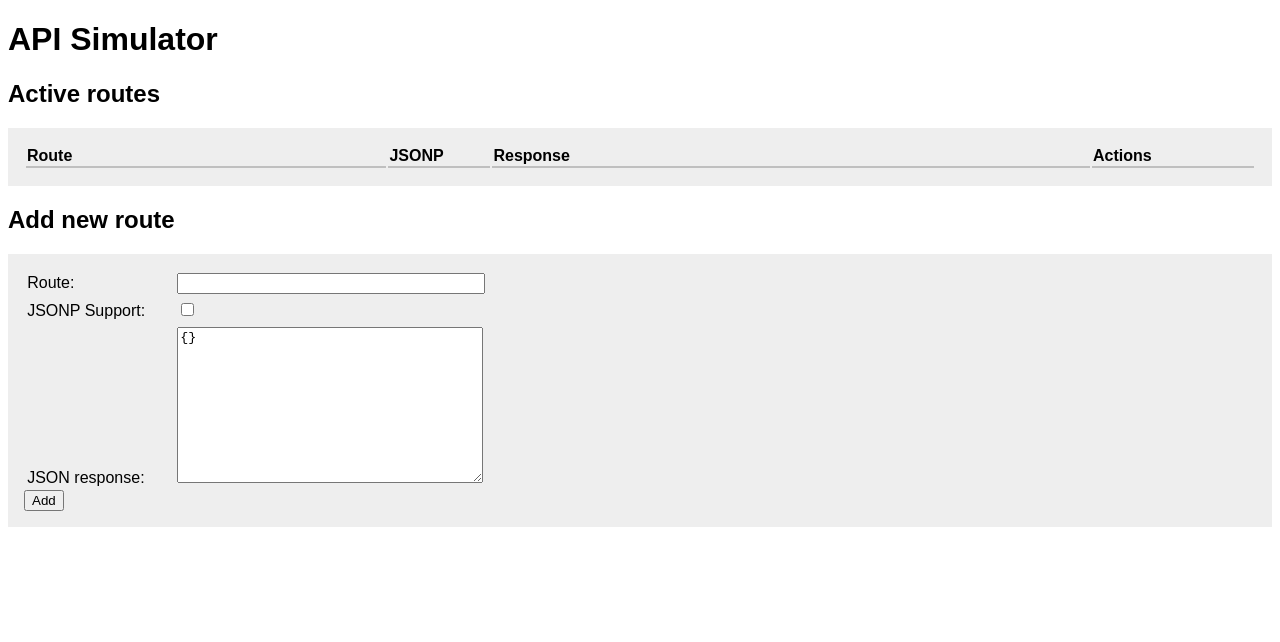
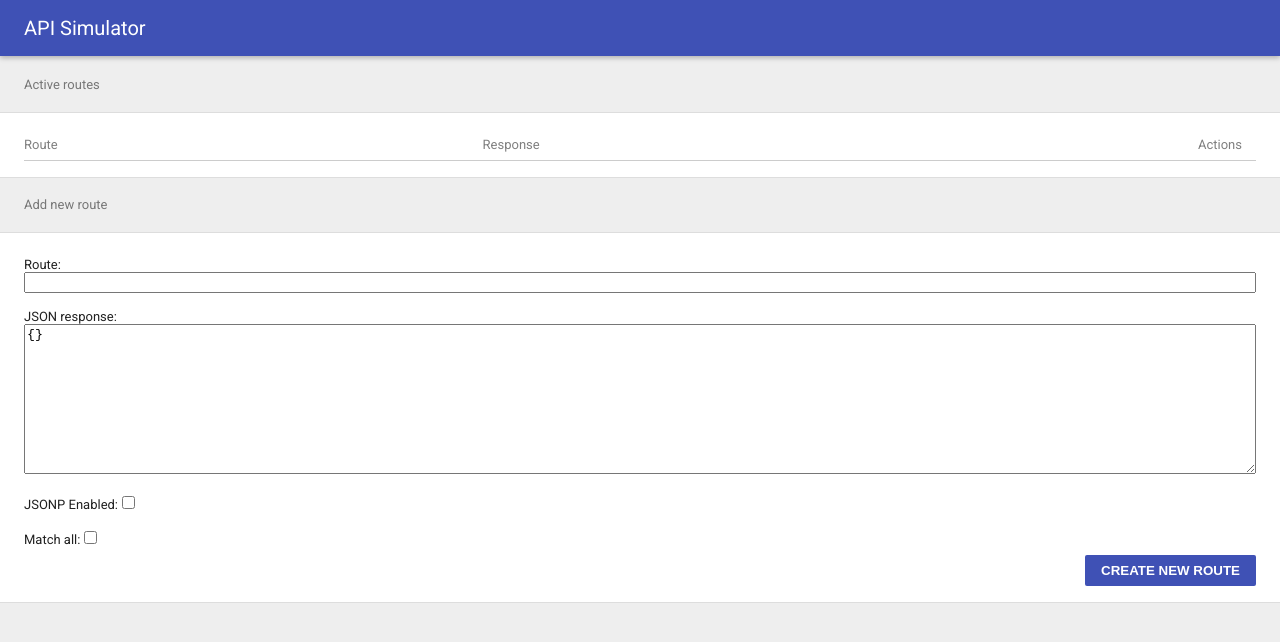
Before and after one commit to pbakaus/serviceworker-api-tester, a plain HTML site: page index.html in a window 1280 px wide. Drawn offline with Linux system fonts and the light colour scheme.

Commit message:
JSONP support, query match all support, bugfixes, nicer look

```diff
--- a/index.html
+++ b/index.html
@@ -2,6 +2,7 @@
 <html>
 	<head>
 		<title>SO SO READY</title>
+		<link rel='stylesheet' type='text/css' href='http://fonts.googleapis.com/css?family=Roboto:500,400italic,300,500italic,300italic,400'>
 		<link rel="stylesheet" type="text/css" href="main.css">
 	</head>
 	<body>
@@ -10,14 +11,13 @@
 
 		<h2>Active routes</h2>
 
-		<div class=" container">
+		<div class="card">
 
-		<table id="endpoints_table" width="100%">
+		<table id="endpoints_table" width="100%" cellpadding="0" cellspacing="0">
 			<tr>
 				<th>Route</th>
-				<th width="100">JSONP</th>
 				<th>Response</th>
-				<th width="160">Actions</th>
+				<th width="50">Actions</th>
 			</tr>
 		</table>
 
@@ -25,17 +25,21 @@
 
 		<h2>Add new route</h2>
 
-		<div class="endpoints-add container">
+		<div class="endpoints-add card">
 			<div>
 				<label>Route:</label><input id="add_route" type="text" value="">
 			</div>
 			<div>
-				<label>JSONP Support:</label><input id="add_jsonp" type="checkbox" value="">
+				<label>JSON response:</label><textarea id="add_retval">{}</textarea>
 			</div>
 			<div>
-				<label>JSON response:</label><textarea id="add_retval">{}</textarea>
+				<label>JSONP Enabled:</label><input id="add_jsonp" type="checkbox" value="">
 			</div>
-			<button id="add">Add</button>
+
+			<div>
+				<label>Match all:</label><input id="add_matchall" type="checkbox" value="">
+			</div>
+			<button id="add">CREATE NEW ROUTE</button>
 		</div>
 
 	<!--script src="https://code.jquery.com/jquery-2.1.1.min.js"></script>-->
--- a/main.css
+++ b/main.css
@@ -1,23 +1,52 @@
 body {
-			font-family: Arial;
+	font-family: 'Roboto', sans-serif;
+	font-size: 13px;
+	padding: 0;
+	margin: 0;
+	background-color: #eee;
+	color: #212121;
+	-webkit-font-smoothing: antialiased;
+	text-rendering: optimizeLegibility;
 }
 
-		.container {
-			background: #eee;
-			padding: 1em;
+h1 {
+	background: #3f51b5;
+	font-size: 20px;
+	line-height: 56px;
+	font-weight: 400;
+	color: #fff;
+	margin-top: 0;
+	box-shadow: 0 2px 5px rgba(0,0,0,.26);
+	padding-left: 24px;
+}
+
+h2 {
+	padding-left: 24px;
+	font-weight: 400;
+	color: rgba(0,0,0,0.5);
+	font-size: 13px;
+	line-height: 32px;
+}
+
+.card {
+	background: #fff;
+	padding: 16px 24px;
+	margin: 8px 0px;
+	border-top: 1px solid #ddd;
+	border-bottom: 1px solid #ddd;
 }
 
 .endpoints-add label {
-			width: 150px;
 	display: inline-block;
 }
 
 .endpoints-add div {
-			padding: 0.2em;
+	padding: 8px 0;
 }
 
 .endpoints-add textarea, .endpoints-add input[type=text] {
-			width: 300px;
+	width: 100%;
+	box-sizing: border-box;
 }
 
 .endpoints-add textarea {
@@ -42,7 +71,71 @@
 	content: 'Invalid JSON!';
 }
 
+table td, table th {
+	padding: 8px;
+	padding-left: 0;
+	/* padding-bottom: 0; */
+}
+
+table td {
+    padding-bottom: 0;
+}
+
+table td div {
+	font-size: 15px;
+	line-height: 24px;
+}
+
+table td span {
+	display: block;
+	color: rgba(0,0,0,0.5);
+	font-size: 13px;
+}
+
 table th {
 	text-align: left;
-			border-bottom: 2px solid rgba(0,0,0,0.2);
+	border-bottom: 1px solid rgba(0,0,0,0.2);
+	font-weight: 400;
+	color: rgba(0,0,0,0.5);
 }
+
+button.delete {
+	background: url(assets/ic_highlight_remove_grey600_18dp.png);
+	background-repeat: no-repeat;
+	background-size: 100%;
+	height: 18px;
+	width: 18px;
+	border: 0;
+	cursor: pointer;
+}
+
+button.test {
+	background: url(assets/ic_launch_grey600_18dp.png);
+	background-repeat: no-repeat;
+	background-size: 100%;
+	height: 18px;
+	width: 18px;
+	border: 0;
+	cursor: pointer;
+}
+
+#add {
+	background: #3f51b5;
+	color: #fff;
+	border: 0;
+	border-radius: 2px;
+	font-weight: 600;
+	padding: 8px 16px;
+	float: right;
+	margin: 0;
+}
+
+.card:before,
+.card:after {
+    content: " "; /* 1 */
+    display: table; /* 2 */
+}
+
+.card:after {
+    clear: both;
+}
--- a/main.js
+++ b/main.js
@@ -124,6 +124,7 @@ var Client = {
 
 			var route = Client.normalizeRoute(add_route.value);
 			var jsonp = add_jsonp.checked;
+			var matchAll = add_matchall.checked;
 			var retval = add_retval.value;
 
 			if(endpoints[route]) {
@@ -141,7 +142,7 @@ var Client = {
 				return;
 			}
 
-			var endpoint = { jsonp: jsonp, response: retval };
+			var endpoint = { jsonp: jsonp, matchAll: matchAll, response: retval };
 
 			// store, then rerender
 			Worker.add(route, endpoint).then(function() {
@@ -207,11 +208,7 @@ var Client = {
 			tr = document.createElement('tr');
 
 			td = document.createElement('td');
-			td.innerHTML = route;
-			tr.appendChild(td);
-
-			td = document.createElement('td');
-			td.innerHTML = endpoints[route].jsonp;
+			td.innerHTML = '<div>' + route + '</div><span>' + (endpoints[route].jsonp ? 'JSONP + JSONP' : 'JSON only') + (endpoints[route].matchAll ? ', Matches all queries' : '') + '</span>';
 			tr.appendChild(td);
 
 			td = document.createElement('td');
@@ -224,12 +221,14 @@ var Client = {
 
 			// buttons
 			button = document.createElement('button');
-			button.innerHTML = 'Delete';
+			button.tooltip = 'Deletes the route';
+			button.className = 'delete';
 			button.onclick = remove;
 			td.appendChild(button);
 
 			button = document.createElement('button');
-			button.innerHTML = 'Test (in console)';
+			button.title = 'Opens in console';
+			button.className = 'test';
 			button.onclick = test;
 			td.appendChild(button);
 
```
Also changed, not shown: worker.js (+41 -8 lines), assets/ic_highlight_remove_grey600_18dp.png (added), assets/ic_launch_grey600_18dp.png (added), 1 other file. Lines whose indentation alone changed are shown as unchanged.
